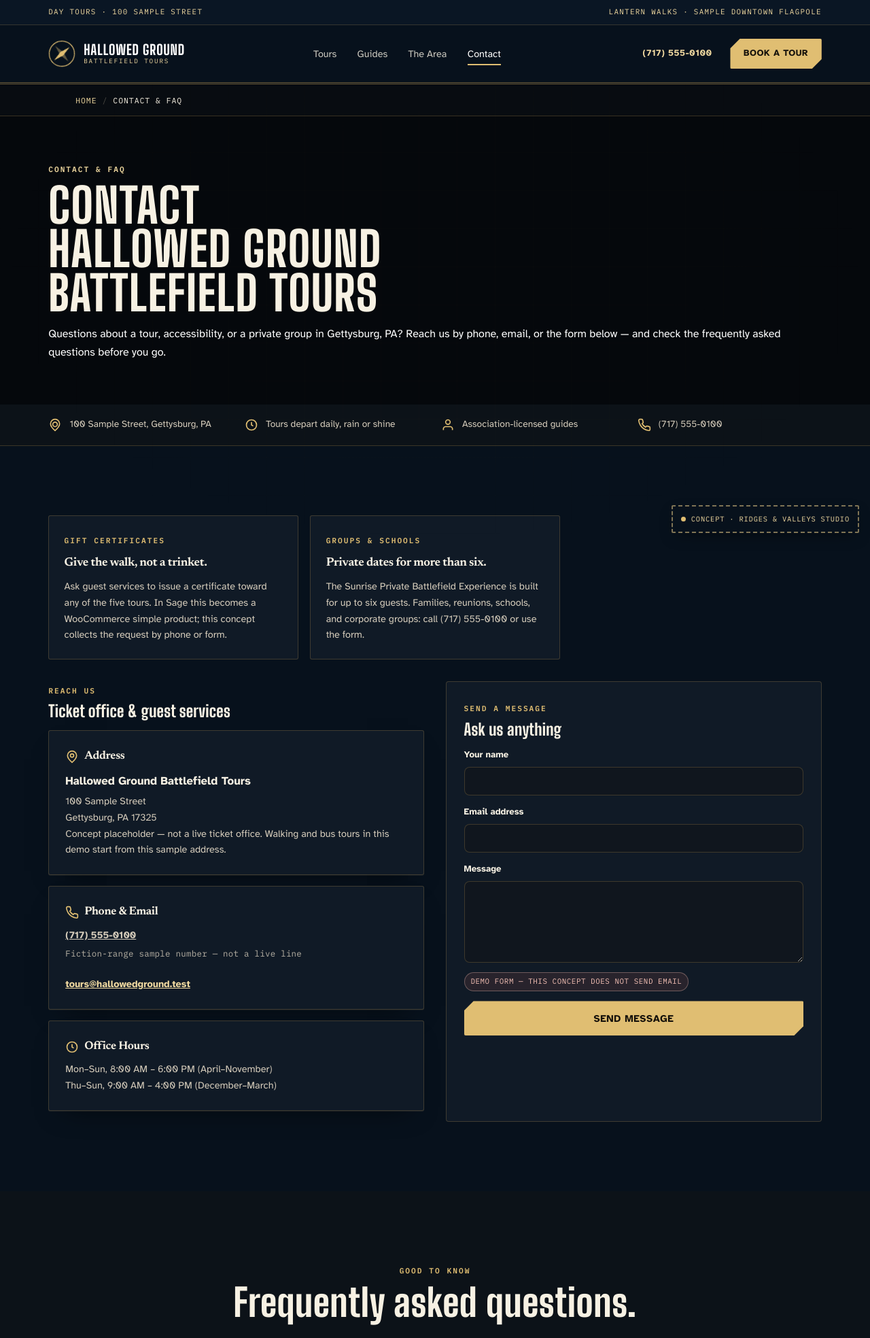
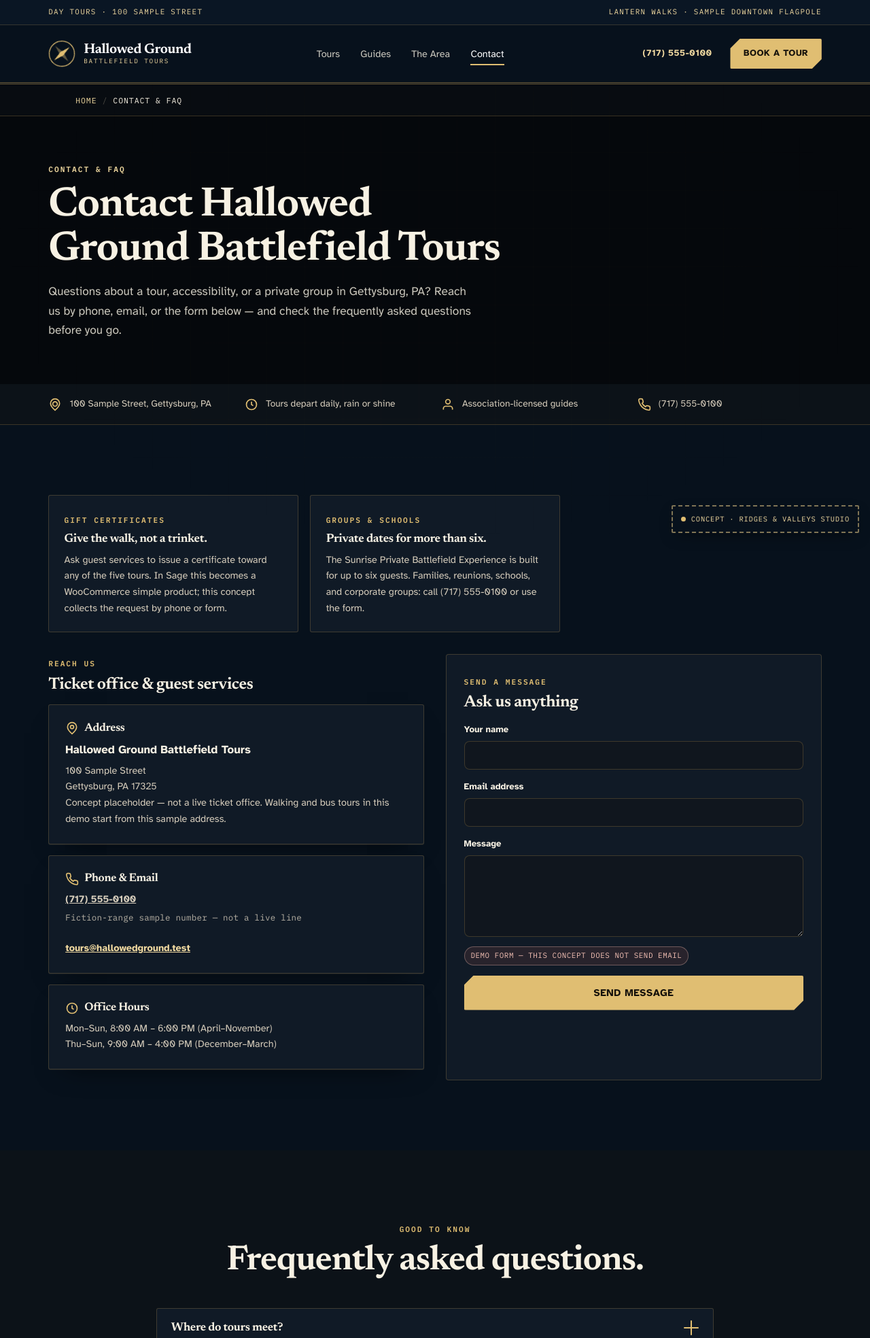
Before and after one commit to matthummel-pa/tour-hallowed-ground-tours-theme, a PHP site: page /contact.html in a window 1280 px wide. Shown: the top 1968 px of the page at 68% size. Run offline with PHP 8.4, Linux system fonts and the light colour scheme.

Commit message:
Use Newsreader serif for every heading
Drop Big Shoulders Display so h1–h4, hero titles, and heading-like labels share one serif face.

Co-authored-by: Matt Hummel <matthummel@proton.me>

```diff
--- a/admin.html
+++ b/admin.html
@@ -9,7 +9,7 @@
 <link rel="canonical" href="https://matthummel-pa.github.io/tour-hallowed-ground-tours-theme/admin.html">
 <link rel="preconnect" href="https://fonts.googleapis.com">
 <link rel="preconnect" href="https://fonts.gstatic.com" crossorigin>
-<link href="https://fonts.googleapis.com/css2?family=Big+Shoulders+Display:wght@700;800;900&amp;family=Newsreader:ital,opsz,wght@0,6..72,500;0,6..72,650;1,6..72,500;1,6..72,650&amp;family=Atkinson+Hyperlegible:wght@400;700;800&amp;family=IBM+Plex+Mono:wght@400;500;600&amp;display=swap" rel="stylesheet">
+<link href="https://fonts.googleapis.com/css2?family=Newsreader:ital,opsz,wght@0,6..72,500;0,6..72,650;0,6..72,700;1,6..72,500;1,6..72,650&amp;family=Atkinson+Hyperlegible:wght@400;700;800&amp;family=IBM+Plex+Mono:wght@400;500;600&amp;display=swap" rel="stylesheet">
 <link rel="stylesheet" href="styles.css">
 <link rel="stylesheet" href="https://cdn.jsdelivr.net/npm/ol@10.6.1/ol.css">
 </head>
--- a/area.html
+++ b/area.html
@@ -13,7 +13,7 @@
 <meta property="og:image" content="https://commons.wikimedia.org/wiki/Special:FilePath/Pennsylvania_-_Gettysburg_-_NARA_-_68148252_(cropped).jpg?width=1600">
 <link rel="preconnect" href="https://fonts.googleapis.com">
 <link rel="preconnect" href="https://fonts.gstatic.com" crossorigin>
-<link href="https://fonts.googleapis.com/css2?family=Big+Shoulders+Display:wght@700;800;900&amp;family=Newsreader:ital,opsz,wght@0,6..72,500;0,6..72,650;1,6..72,500;1,6..72,650&amp;family=Atkinson+Hyperlegible:wght@400;700;800&amp;family=IBM+Plex+Mono:wght@400;500;600&amp;display=swap" rel="stylesheet">
+<link href="https://fonts.googleapis.com/css2?family=Newsreader:ital,opsz,wght@0,6..72,500;0,6..72,650;0,6..72,700;1,6..72,500;1,6..72,650&amp;family=Atkinson+Hyperlegible:wght@400;700;800&amp;family=IBM+Plex+Mono:wght@400;500;600&amp;display=swap" rel="stylesheet">
 <link rel="stylesheet" href="styles.css">
 <link rel="stylesheet" href="https://cdn.jsdelivr.net/npm/ol@10.6.1/ol.css">
 <script type="application/ld+json">
--- a/book.html
+++ b/book.html
@@ -13,7 +13,7 @@
 <meta property="og:image" content="https://commons.wikimedia.org/wiki/Special:FilePath/Pennsylvania_-_Gettysburg_-_NARA_-_68148252_(cropped).jpg?width=1600">
 <link rel="preconnect" href="https://fonts.googleapis.com">
 <link rel="preconnect" href="https://fonts.gstatic.com" crossorigin>
-<link href="https://fonts.googleapis.com/css2?family=Big+Shoulders+Display:wght@700;800;900&amp;family=Newsreader:ital,opsz,wght@0,6..72,500;0,6..72,650;1,6..72,500;1,6..72,650&amp;family=Atkinson+Hyperlegible:wght@400;700;800&amp;family=IBM+Plex+Mono:wght@400;500;600&amp;display=swap" rel="stylesheet">
+<link href="https://fonts.googleapis.com/css2?family=Newsreader:ital,opsz,wght@0,6..72,500;0,6..72,650;0,6..72,700;1,6..72,500;1,6..72,650&amp;family=Atkinson+Hyperlegible:wght@400;700;800&amp;family=IBM+Plex+Mono:wght@400;500;600&amp;display=swap" rel="stylesheet">
 <link rel="stylesheet" href="styles.css">
 <script type="application/ld+json">
 {
--- a/contact.html
+++ b/contact.html
@@ -13,7 +13,7 @@
 <meta property="og:image" content="https://commons.wikimedia.org/wiki/Special:FilePath/Pennsylvania_-_Gettysburg_-_NARA_-_68148252_(cropped).jpg?width=1600">
 <link rel="preconnect" href="https://fonts.googleapis.com">
 <link rel="preconnect" href="https://fonts.gstatic.com" crossorigin>
-<link href="https://fonts.googleapis.com/css2?family=Big+Shoulders+Display:wght@700;800;900&amp;family=Newsreader:ital,opsz,wght@0,6..72,500;0,6..72,650;1,6..72,500;1,6..72,650&amp;family=Atkinson+Hyperlegible:wght@400;700;800&amp;family=IBM+Plex+Mono:wght@400;500;600&amp;display=swap" rel="stylesheet">
+<link href="https://fonts.googleapis.com/css2?family=Newsreader:ital,opsz,wght@0,6..72,500;0,6..72,650;0,6..72,700;1,6..72,500;1,6..72,650&amp;family=Atkinson+Hyperlegible:wght@400;700;800&amp;family=IBM+Plex+Mono:wght@400;500;600&amp;display=swap" rel="stylesheet">
 <link rel="stylesheet" href="styles.css">
 <script type="application/ld+json">
 {
--- a/guides.html
+++ b/guides.html
@@ -13,7 +13,7 @@
 <meta property="og:image" content="https://commons.wikimedia.org/wiki/Special:FilePath/Pennsylvania_-_Gettysburg_-_NARA_-_68148252_(cropped).jpg?width=1600">
 <link rel="preconnect" href="https://fonts.googleapis.com">
 <link rel="preconnect" href="https://fonts.gstatic.com" crossorigin>
-<link href="https://fonts.googleapis.com/css2?family=Big+Shoulders+Display:wght@700;800;900&amp;family=Newsreader:ital,opsz,wght@0,6..72,500;0,6..72,650;1,6..72,500;1,6..72,650&amp;family=Atkinson+Hyperlegible:wght@400;700;800&amp;family=IBM+Plex+Mono:wght@400;500;600&amp;display=swap" rel="stylesheet">
+<link href="https://fonts.googleapis.com/css2?family=Newsreader:ital,opsz,wght@0,6..72,500;0,6..72,650;0,6..72,700;1,6..72,500;1,6..72,650&amp;family=Atkinson+Hyperlegible:wght@400;700;800&amp;family=IBM+Plex+Mono:wght@400;500;600&amp;display=swap" rel="stylesheet">
 <link rel="stylesheet" href="styles.css">
 <script type="application/ld+json">
 {
--- a/index.html
+++ b/index.html
@@ -13,7 +13,7 @@
 <meta property="og:image" content="https://commons.wikimedia.org/wiki/Special:FilePath/Pennsylvania_-_Gettysburg_-_NARA_-_68148252_(cropped).jpg?width=1600">
 <link rel="preconnect" href="https://fonts.googleapis.com">
 <link rel="preconnect" href="https://fonts.gstatic.com" crossorigin>
-<link href="https://fonts.googleapis.com/css2?family=Big+Shoulders+Display:wght@700;800;900&amp;family=Newsreader:ital,opsz,wght@0,6..72,500;0,6..72,650;1,6..72,500;1,6..72,650&amp;family=Atkinson+Hyperlegible:wght@400;700;800&amp;family=IBM+Plex+Mono:wght@400;500;600&amp;display=swap" rel="stylesheet">
+<link href="https://fonts.googleapis.com/css2?family=Newsreader:ital,opsz,wght@0,6..72,500;0,6..72,650;0,6..72,700;1,6..72,500;1,6..72,650&amp;family=Atkinson+Hyperlegible:wght@400;700;800&amp;family=IBM+Plex+Mono:wght@400;500;600&amp;display=swap" rel="stylesheet">
 <link rel="stylesheet" href="styles.css">
 <script type="application/ld+json">
 {
--- a/styles.css
+++ b/styles.css
@@ -55,8 +55,8 @@
   --color-on-gold: #14100a;
 
   --font-ui:'Atkinson Hyperlegible', system-ui, sans-serif;
-  --font-head:'Big Shoulders Display', 'Impact', sans-serif;
   --font-serif:'Newsreader', Georgia, serif;
+  --font-head: var(--font-serif);
   --font-mono:'IBM Plex Mono','Courier New', monospace;
 
   --radius-sm:2px;
@@ -105,30 +105,17 @@ body::before{
 
 img{ max-width:100%; display:block; }
 a{ color:inherit; }
-h1,h2{
+h1,h2,h3,h4{
   margin:0;
   font-family:var(--font-head);
-  font-weight:800;
-  letter-spacing:0.01em;
-  color:var(--parchment-50);
-  text-wrap:balance;
-  line-height:0.98;
-}
-h3{
-  margin:0;
-  font-family:var(--font-serif);
   font-weight:650;
   letter-spacing:-0.02em;
   color:var(--parchment-50);
   text-wrap:balance;
-}
-h4{
-  margin:0;
-  font-family:var(--font-ui);
-  font-weight:700;
-  letter-spacing:0.08em;
-  color:var(--parchment-50);
-}
+  text-transform:none;
+  line-height:1.12;
+}
+h1,h2{ line-height:1.06; }
 p{ margin:0; }
 .lede{ color: var(--color-ink-soft); max-width: 62ch; }
 ul{ margin:0; padding:0; list-style:none; }
@@ -264,7 +251,7 @@ section{ scroll-margin-top: calc(var(--header-h) + var(--rail-h) + 12px); }
   animation: compass 48s linear infinite;
 }
 @keyframes compass{ to{ transform: rotate(360deg); } }
-.brand-name{ font-family: var(--font-head); font-weight:800; font-size:1.28rem; letter-spacing:0.04em; text-transform:uppercase; }
+.brand-name{ font-family: var(--font-head); font-weight:650; font-size:1.28rem; letter-spacing:-0.02em; }
 .brand-sub{ font-family:var(--font-mono); font-size:0.58rem; letter-spacing:0.2em; text-transform:uppercase; color:var(--gold-300); }
 
 .main-nav{ display:none; }
@@ -485,11 +470,11 @@ section{ scroll-margin-top: calc(var(--header-h) + var(--rail-h) + 12px); }
 .section-head{ max-width:680px; margin-bottom:2.5rem; }
 .section-head h2{
   font-family: var(--font-head);
-  font-weight: 800;
-  font-size:clamp(2.2rem,5vw,3.5rem);
+  font-weight: 650;
+  font-size:clamp(2.05rem,4.6vw,3.2rem);
   margin-block:0.5rem 0.85rem;
-  line-height:0.96;
-  letter-spacing:0.01em;
+  line-height:1.08;
+  letter-spacing:-0.02em;
 }
 .section-head p{ color: var(--color-ink-soft); font-size:1.05rem; }
 .section-head--row{
@@ -1004,15 +989,12 @@ body.modal-locked{ overflow:hidden; }
 .page-intro .eyebrow{ color: var(--gold-300); }
 .page-intro h1{
   font-family: var(--font-head);
-  font-weight: 800;
-  font-size: clamp(2.5rem, 6vw, 4.4rem);
+  font-weight: 650;
+  font-size: clamp(2.3rem, 5.4vw, 3.8rem);
   margin-block:0.5rem 0.9rem;
-  max-width:16ch;
-  letter-spacing:0.02em;
-  line-height:0.92;
-  text-transform:uppercase;
-}
-  line-height:1.02;
+  max-width:18ch;
+  letter-spacing:-0.02em;
+  line-height:1.08;
 }
 .page-intro p{ color: rgba(247,241,227,0.82); font-size:1.08rem; max-width:56ch; }
 
--- a/tours.html
+++ b/tours.html
@@ -13,7 +13,7 @@
 <meta property="og:image" content="https://commons.wikimedia.org/wiki/Special:FilePath/Pennsylvania_-_Gettysburg_-_NARA_-_68148252_(cropped).jpg?width=1600">
 <link rel="preconnect" href="https://fonts.googleapis.com">
 <link rel="preconnect" href="https://fonts.gstatic.com" crossorigin>
-<link href="https://fonts.googleapis.com/css2?family=Big+Shoulders+Display:wght@700;800;900&amp;family=Newsreader:ital,opsz,wght@0,6..72,500;0,6..72,650;1,6..72,500;1,6..72,650&amp;family=Atkinson+Hyperlegible:wght@400;700;800&amp;family=IBM+Plex+Mono:wght@400;500;600&amp;display=swap" rel="stylesheet">
+<link href="https://fonts.googleapis.com/css2?family=Newsreader:ital,opsz,wght@0,6..72,500;0,6..72,650;0,6..72,700;1,6..72,500;1,6..72,650&amp;family=Atkinson+Hyperlegible:wght@400;700;800&amp;family=IBM+Plex+Mono:wght@400;500;600&amp;display=swap" rel="stylesheet">
 <link rel="stylesheet" href="styles.css">
 <script type="application/ld+json">
 {
```
Also changed, not shown: other parts of styles.css (+13 -15 lines), .cursor/agents/hallowed-ground-copy.md, README.md.
